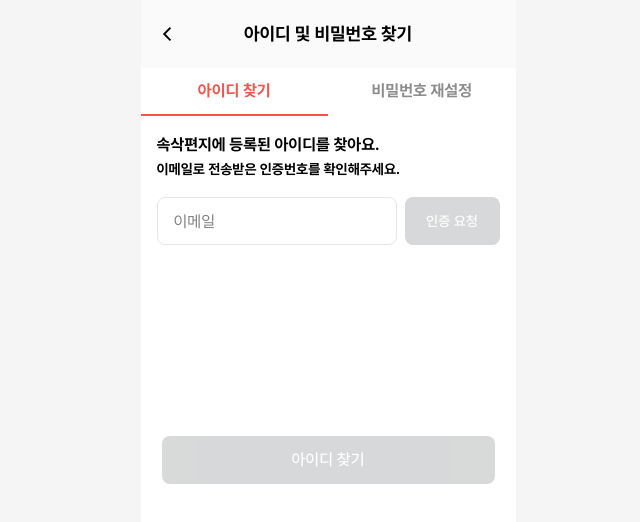
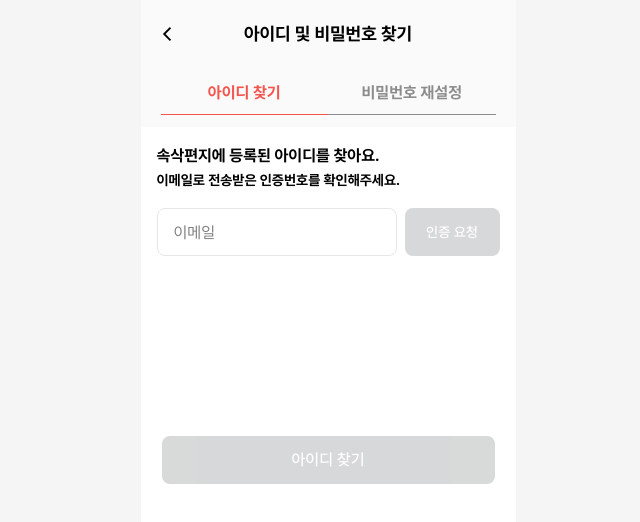
Before and after one commit to soksak-letter/soksak-Front, a React (Vite) app: page /auth/id-find in a window 1280 px wide. Shown: the top 522 px of the page, without its empty margins (312-952 px from the left). Built offline with nearby package versions, Linux system fonts and the light colour scheme.

Commit message:
[#53] style:아이디 찾기/비밀번호 재설정 탭바 사이드 간격 띄우기 수정

```diff
--- a/src/pages/login/FindAccountPAge.tsx
+++ b/src/pages/login/FindAccountPAge.tsx
@@ -56,30 +56,39 @@ const FindAccountPage = () => {
       </div>
 
       {/* 탭 영역 */}
-      <div className='flex w-full h-[48px] bg-white'>
+      <div className='grid grid-cols-2'>
         {/* 아이디 찾기 탭 */}
         <button
+          type='button'
           onClick={() => handleTabClick('id')}
-          className={`flex-1 ty-body2 transition-colors border-b-2
-            ${
-              isIdTab
-                ? 'text-[var(--color-primary-500)] border-[var(--color-primary-500)]' // 활성 상태 (빨강)
-                : 'text-[var(--color-text-assistive)] border-transparent' // 비활성 상태 (회색)
-            }`}
+          className={`flex-1 flex flex-col py-3 ty-body2 transition-colors
+      ${isIdTab ? 'text-[var(--color-primary-500)]' : 'text-[var(--color-text-assistive)]'}`}
         >
-          아이디 찾기
+          <span className='self-center pl-5'>아이디 찾기</span>
+
+          {/* 짧은 underline: 항상 존재, 색만 변경 */}
+          <div
+            className={`mt-2 h-[1.5px] w-[calc(100%-20px)] self-end transition-colors
+        ${isIdTab ? 'bg-[var(--color-primary-500)]' : 'bg-[var(--color-text-assistive)]'}`}
+          />
         </button>
 
         {/* 비밀번호 재설정 탭 */}
         <button
+          type='button'
           onClick={() => handleTabClick('pw')}
-          className={`flex-1 ty-body2 transition-colors border-b-2
-            ${!isIdTab ? 'text-var(--color-primary-500)] border-[var(--color-primary-500)]' : 'text-[var(--color-text-assistive)] border-transparent'}`}
+          className={`flex-1 flex flex-col pt-3 ty-body2 transition-colors
+      ${!isIdTab ? 'text-[var(--color-primary-500)]' : 'text-[var(--color-text-assistive)]'}`}
         >
-          비밀번호 재설정
+          <span className='self-center pr-5'>비밀번호 재설정</span>
+
+          {/* 짧은 underline: 항상 존재, 색만 변경 */}
+          <div
+            className={`mt-2 h-[1.5px] w-[calc(100%-20px)] self-start transition-colors
+        ${!isIdTab ? 'bg-[var(--color-primary-500)]' : 'bg-[var(--color-text-assistive)]'}`}
+          />
         </button>
       </div>
-
       {/* 컨텐츠 영역 (조건부 렌더링) */}
       <div className='flex-1 px-[16px] py-[16px] bg-white'>
         {/* 1. 아이디 찾기 영역 (ID 탭일 때만 보임) */}
--- a/src/pages/login/PwFindPage.tsx
+++ b/src/pages/login/PwFindPage.tsx
@@ -132,7 +132,7 @@ const PwFindPage = () => {
                 onClick={handleVerifyCode}
                 disabled={authCode.length < 6}
                 className={`
-              ${authCode.length === 6 ? 'bg-[#9CA3AF] text-white' : 'bg-[#E5E6E6] text-[#8C8C8C]'}
+              ${authCode.length === 6 ? 'bg-[#9CA3AF] text-white' : 'bg-[var(--color-grey-100)] text-[#8C8C8C]'}
             `}
               >
                 확인
```
